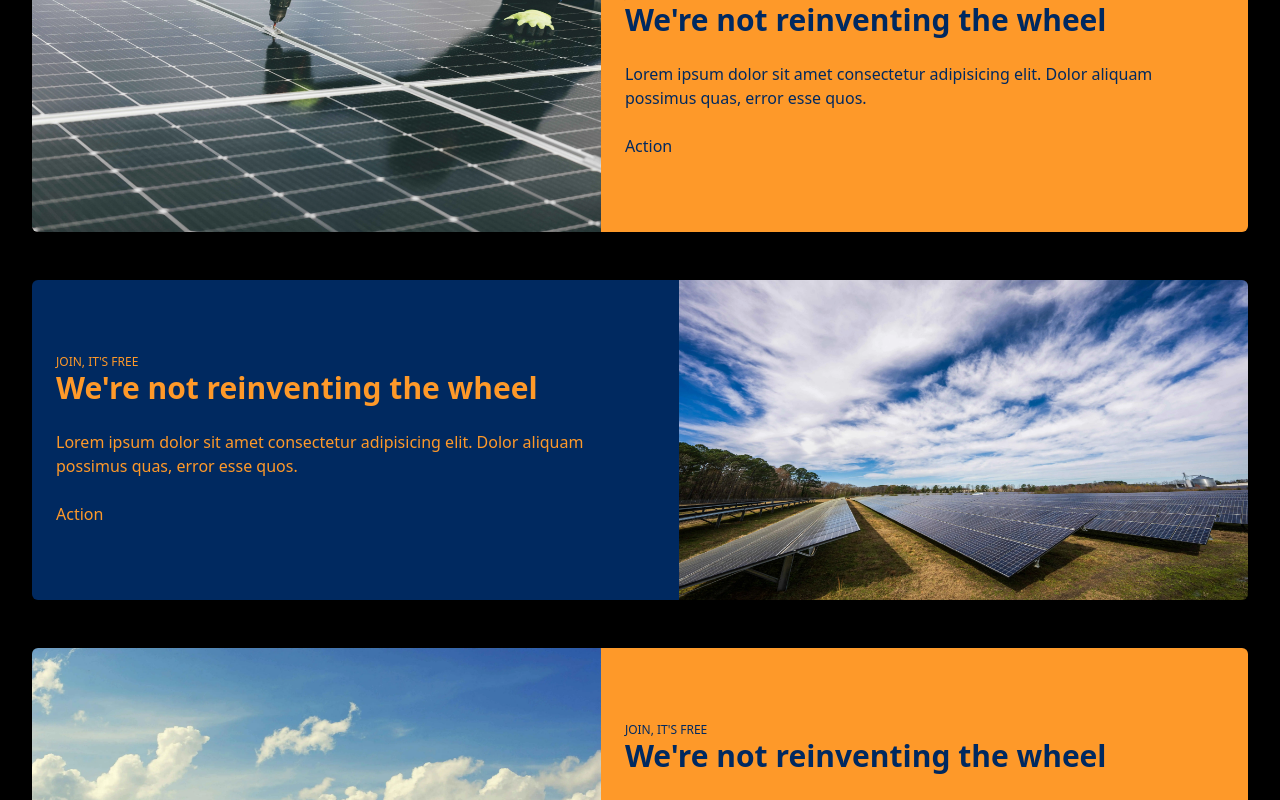
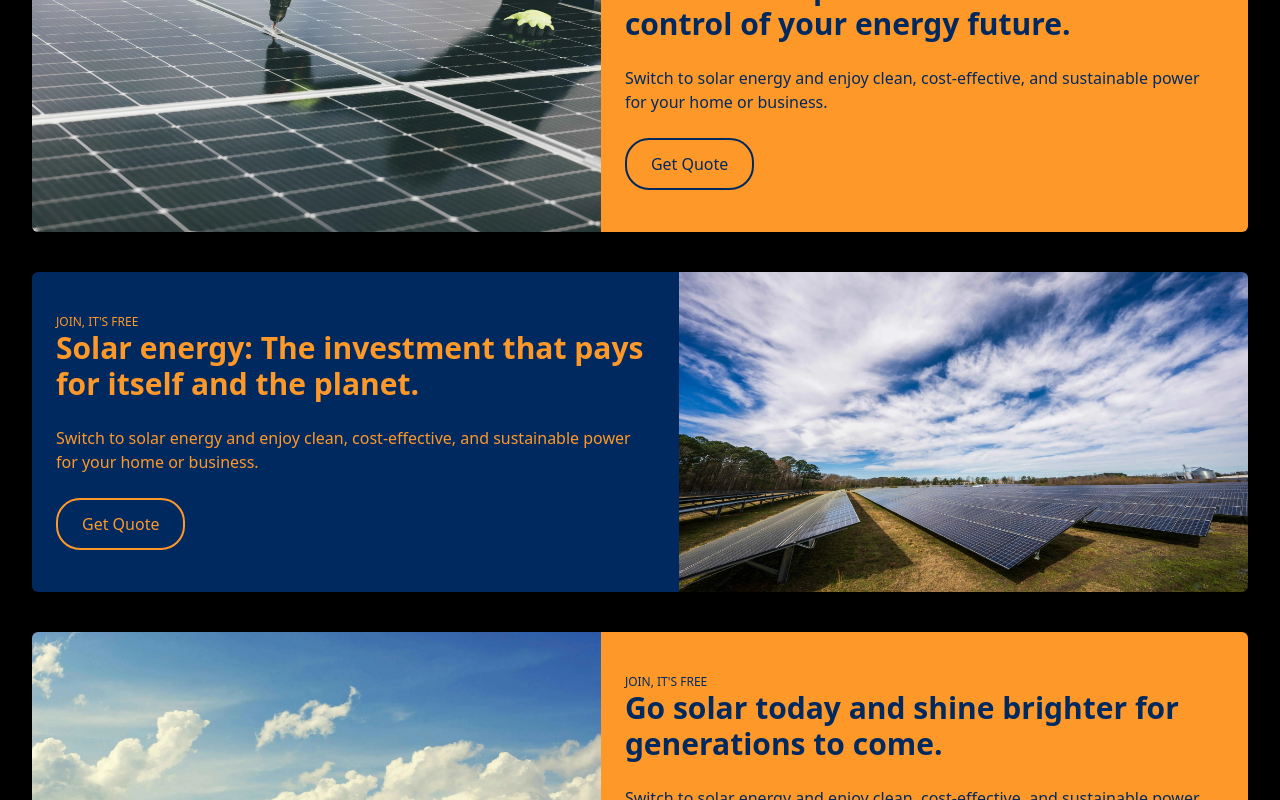
Before and after one commit to muhammadqaiser7777/Solar-Site, a React (Vite) app: page /usasolars/ in a window 1280 px wide. Shown: the part 1760-2560 px from the top of the page. Built offline with nearby package versions, Linux system fonts and the light colour scheme.

Commit message:
just form section left

```diff
--- a/src/components/FeaturesSection.jsx
+++ b/src/components/FeaturesSection.jsx
@@ -3,78 +3,65 @@ import image3 from "../assets/images/image3.webp";
 import image4 from "../assets/images/image4.webp";
 import image5 from "../assets/images/image5.webp";
 
-const FeaturesSection = () => {
+const featureData = [
+  {
+    img: image3,
+    bgColor: "bg-heading",
+    textColor: "text-primary",
+    buttonHover: "hover:bg-primary hover:text-heading",
+    quote: "Harness the power of the sun and take control of your energy future.",
+  },
+  {
+    img: image4,
+    bgColor: "bg-primary",
+    textColor: "text-heading",
+    buttonHover: "hover:bg-heading hover:text-primary",
+    quote: "Solar energy: The investment that pays for itself and the planet.",
+  },
+  {
+    img: image5,
+    bgColor: "bg-heading",
+    textColor: "text-primary",
+    buttonHover: "hover:bg-primary hover:text-heading",
+    quote: "Go solar today and shine brighter for generations to come.",
+  },
+];
+
+const FeaturesSection = memo(() => {
   return (
-    <div>
-      <section className="p-4 lg:p-8">
-        <div className="container mx-auto space-y-12">
-          <div className="flex flex-col overflow-hidden rounded-md shadow-sm lg:flex-row">
-            <img
-              src={image3}
-              alt=""
-              className="h-80 aspect-video"
-              loading="lazy"
-            />
-            <div className="flex flex-col justify-center flex-1 p-6 bg-heading text-primary">
-              <span className="text-xs uppercase">Join, it's free</span>
-              <h3 className="text-3xl font-bold">
-                We're not reinventing the wheel
-              </h3>
-              <p className="my-6 ">
-                Lorem ipsum dolor sit amet consectetur adipisicing elit. Dolor
-                aliquam possimus quas, error esse quos.
-              </p>
-              <button type="button" className="self-start cursor-pointer">
-                Action
-              </button>
-            </div>
-          </div>
-          <div className="flex flex-col overflow-hidden rounded-md shadow-sm lg:flex-row-reverse">
-            <img
-              src={image4}
-              alt=""
-              className="h-80 aspect-video"
-              loading="lazy"
-            />
-            <div className="flex flex-col justify-center flex-1 p-6 bg-primary text-heading">
-              <span className="text-xs uppercase">Join, it's free</span>
-              <h3 className="text-3xl font-bold">
-                We're not reinventing the wheel
-              </h3>
-              <p className="my-6">
-                Lorem ipsum dolor sit amet consectetur adipisicing elit. Dolor
-                aliquam possimus quas, error esse quos.
-              </p>
-              <button type="button" className="self-start">
-                Action
-              </button>
-            </div>
-          </div>
-          <div className="flex flex-col overflow-hidden rounded-md shadow-sm lg:flex-row">
-            <img
-              src={image5}
-              alt=""
-              className="h-80 aspect-video"
-              loading="lazy"
-            />
-            <div className="flex flex-col justify-center flex-1 p-6 bg-heading text-primary">
-              <span className="text-xs uppercase">Join, it's free</span>
-              <h3 className="text-3xl font-bold">
-                We're not reinventing the wheel
-              </h3>
-              <p className="my-6 ">
-                Lorem ipsum dolor sit amet consectetur adipisicing elit. Dolor
-                aliquam possimus quas, error esse quos.
-              </p>
-              <button type="button" className="self-start">
-                Action
-              </button>
-            </div>
-          </div>
-        </div>
-      </section>
+    <section className="p-4 lg:p-8">
+      <div className="container mx-auto space-y-10">
+        {featureData.map((feature, index) => (
+          <FeatureCard key={index} feature={feature} index={index} />
+        ))}
+      </div>
+    </section>
+  );
+});
+
+const FeatureCard = memo(({ feature, index }) => {
+  return (
+    <div
+      className={`flex flex-col overflow-hidden rounded-md shadow-sm lg:flex-row ${
+        index % 2 !== 0 ? "lg:flex-row-reverse" : ""
+      }`}
+    >
+      <img src={feature.img} alt="Solar Tech" className="h-80 aspect-video" loading="lazy" />
+      <div className={`flex flex-col justify-center flex-1 p-6 ${feature.bgColor} ${feature.textColor}`}>
+        <span className="text-xs uppercase">Join, it's free</span>
+        <h3 className="text-3xl font-bold">{feature.quote}</h3>
+        <p className="my-6">
+          Switch to solar energy and enjoy clean, cost-effective, and sustainable power for your home or business.
+        </p>
+        <button
+          type="button"
+          className={`self-start p-3 px-6 border-2 rounded-3xl cursor-pointer transition-all duration-300 ${feature.buttonHover}`}
+        >
+          Get Quote
+        </button>
+      </div>
     </div>
   );
-};
+});
 
 export default FeaturesSection;
--- a/src/components/LazyLoader.jsx
+++ b/src/components/LazyLoader.jsx
@@ -11,7 +11,7 @@ const LazyLoader = () => {
       ([entry]) => {
         if (entry.isIntersecting) {
           setIsVisible(true);
-          observerRef.current.disconnect(); // Stop observing after first load
+          observerRef.current.disconnect();
         }
       },
       { threshold: 0.2 }
```
